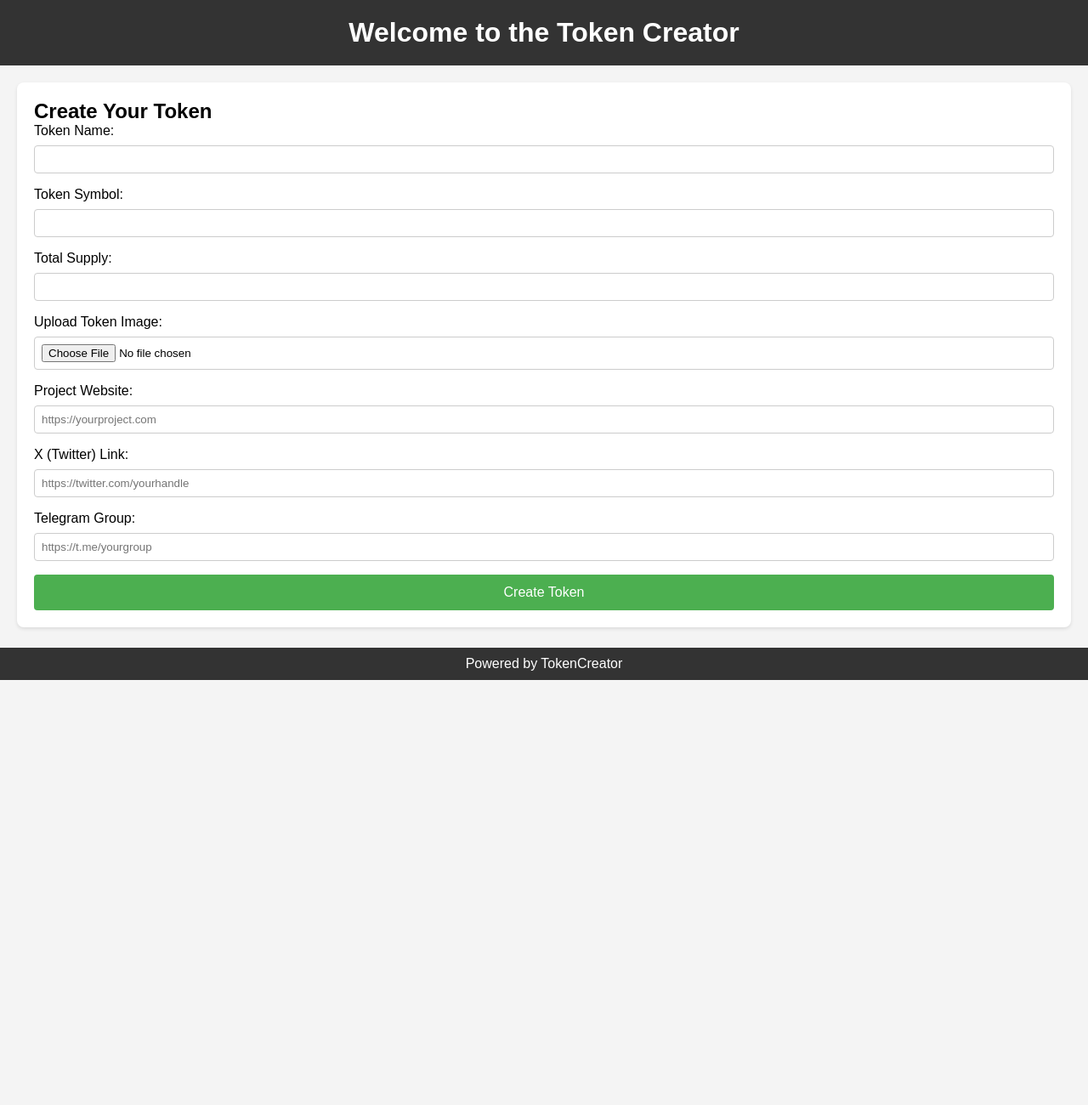
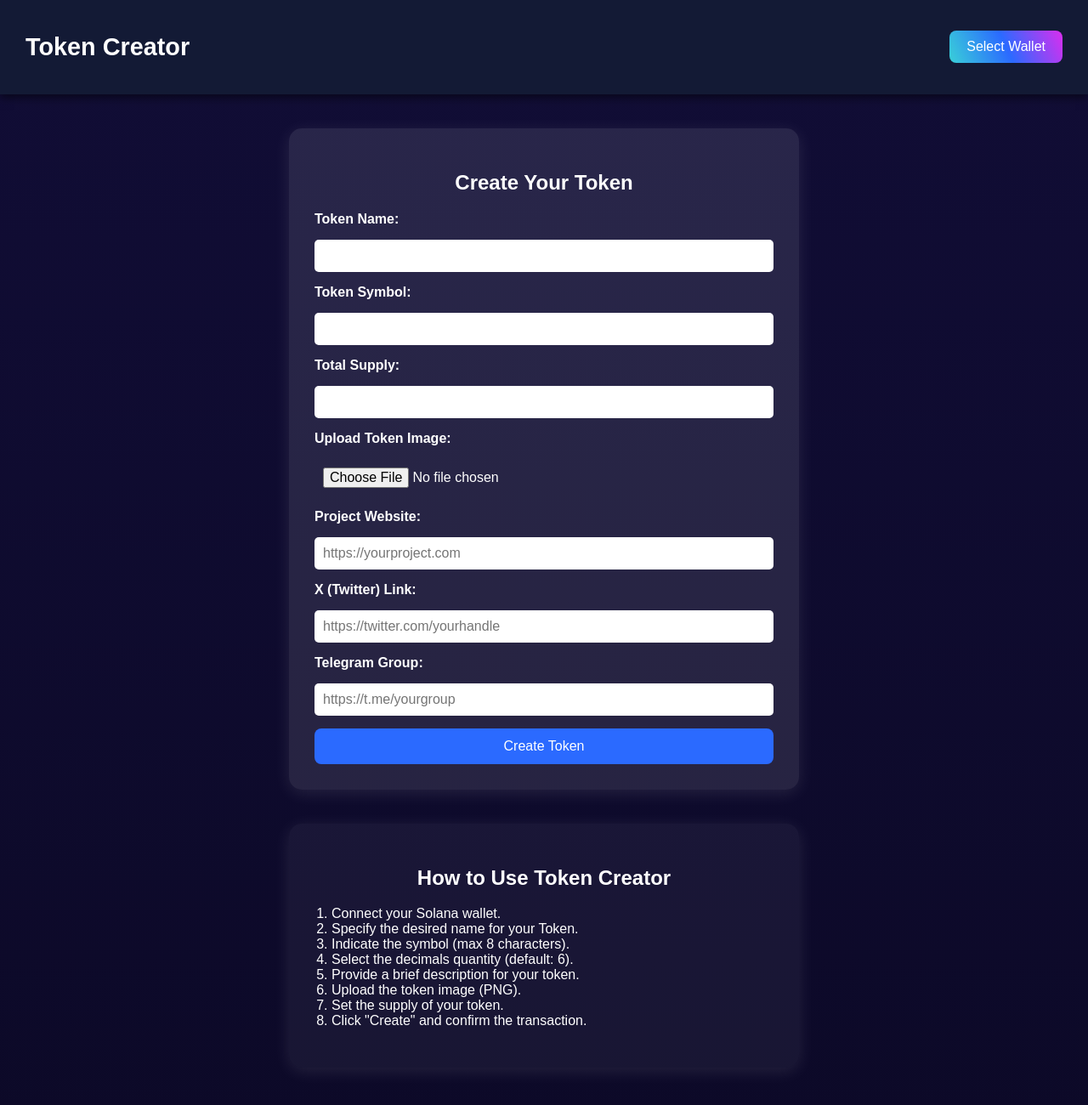
Before and after one commit to robert0525/TokenCreator, a website: page index.html in a window 1280 px wide. Shown: the top 1300 px of the page at 85% size. Before the commit the page ends 800 px from the top, so only its background shows below. Drawn offline with Linux system fonts and the light colour scheme.

Commit message:
Updated html and css

```diff
--- a/index.html
+++ b/index.html
@@ -8,13 +8,15 @@
 </head>
 <body>
     <header>
-        <h1>Welcome to the Token Creator</h1>
+        <nav class="navbar">
+            <h1>Token Creator</h1>
+            <button class="connect-wallet">Select Wallet</button>
+        </nav>
     </header>
 
-    <main>
-        <section class="token-form">
+    <main class="container">
+        <section class="form-section">
             <h2>Create Your Token</h2>
-            <!-- Add action="#" to prevent default form submission behavior -->
             <form id="create-token-form" action="#">
                 <label for="token-name">Token Name:</label>
                 <input type="text" id="token-name" name="token-name" required>
@@ -39,8 +41,20 @@
 
                 <button type="submit">Create Token</button>
             </form>
+        </section>
 
-
+        <section class="info-section">
+            <h2>How to Use Token Creator</h2>
+            <ol>
+                <li>Connect your Solana wallet.</li>
+                <li>Specify the desired name for your Token.</li>
+                <li>Indicate the symbol (max 8 characters).</li>
+                <li>Select the decimals quantity (default: 6).</li>
+                <li>Provide a brief description for your token.</li>
+                <li>Upload the token image (PNG).</li>
+                <li>Set the supply of your token.</li>
+                <li>Click "Create" and confirm the transaction.</li>
+            </ol>
         </section>
     </main>
 
--- a/styles.css
+++ b/styles.css
@@ -1,93 +1,108 @@
-/* Basic Reset */
-* {
-    margin: 0;
-    padding: 0;
-    box-sizing: border-box;
-}
-
-/* Body Styling */
+/* General Styles */
 body {
-    font-family: Arial, sans-serif;
-    background-color: #f4f4f4;
+    font-family: 'Arial', sans-serif;
+    background: linear-gradient(to bottom, #110d36, #0c0927);
+    color: #ffffff;
     margin: 0;
     padding: 0;
 }
 
-/* Header Styling */
-header {
-    background-color: #333;
-    color: #fff;
-    padding: 20px;
+/* Navbar */
+.navbar {
+    display: flex;
+    justify-content: space-between;
+    align-items: center;
+    padding: 15px 30px;
+    background: #131a35;
+    box-shadow: 0px 4px 10px rgba(0, 0, 0, 0.5);
+}
+.navbar h1 {
+    font-size: 1.8rem;
+}
+.connect-wallet {
+    background: linear-gradient(246deg, #da2eef, #2b6aff, #39d0d8);
+    border: none;
+    padding: 10px 20px;
+    border-radius: 8px;
+    font-size: 1rem;
+    color: white;
+    cursor: pointer;
+    transition: 0.3s;
+}
+.connect-wallet:hover {
+    opacity: 0.8;
+}
+
+/* Container Layout */
+.container {
+    display: flex;
+    flex-wrap: wrap;
+    justify-content: center;
+    gap: 40px;
+    padding: 40px;
+    max-width: 1200px;
+    margin: auto;
+}
+
+/* Form Section */
+.form-section {
+    background: rgba(255, 255, 255, 0.1);
+    padding: 30px;
+    border-radius: 15px;
+    width: 45%;
+    box-shadow: 0px 4px 20px rgba(255, 255, 255, 0.1);
+}
+.form-section h2 {
+    text-align: center;
+    font-size: 1.5rem;
+}
+form {
+    display: flex;
+    flex-direction: column;
+    gap: 15px;
+}
+label {
+    font-weight: bold;
+}
+input {
+    padding: 10px;
+    border-radius: 5px;
+    border: none;
+    font-size: 1rem;
+}
+button {
+    background: #2b6aff;
+    padding: 12px;
+    border: none;
+    border-radius: 8px;
+    font-size: 1rem;
+    color: white;
+    cursor: pointer;
+    transition: 0.3s;
+}
+button:hover {
+    background: #1f4db8;
+}
+
+/* Info Section */
+.info-section {
+    background: rgba(255, 255, 255, 0.05);
+    padding: 30px;
+    border-radius: 15px;
+    width: 45%;
+    box-shadow: 0px 4px 20px rgba(255, 255, 255, 0.1);
+}
+.info-section h2 {
     text-align: center;
 }
-
-/* Main Content */
-main {
-    padding: 20px;
+.info-section ol {
+    padding-left: 20px;
 }
 
-/* Token Form Styling */
-.token-form {
-    background-color: #fff;
-    padding: 20px;
-    border-radius: 8px;
-    box-shadow: 0 2px 4px rgba(0, 0, 0, 0.1);
+/* Footer */
+footer {
+    text-align: center;
+    padding: 15px;
+    background: #131a35;
+    margin-top: 30px;
 }
-
-/* Form Inputs Styling */
-.token-form label {
-    display: block;
-    margin-bottom: 8px;
-}
-
-.token-form input {
-    width: 100%;
-    padding: 8px;
-    margin-bottom: 16px;
-    border-radius: 4px;
-    border: 1px solid #ccc;
-}
-
-/* Button Styling */
-.token-form button {
-    width: 100%;
-    padding: 12px;
-    background-color: #4CAF50;
-    color: white;
-    border: none;
-    border-radius: 4px;
-    font-size: 16px;
-}
-
-/* Footer Styling */
-footer {
-    background-color: #333;
-    color: #fff;
-    text-align: center;
-    padding: 10px;
-    position: fixed;
-    bottom: 0;
-    width: 100%;
-}
-
-/* Mobile Devices (max-width: 600px) */
-@media (max-width: 600px) {
-    header {
-        padding: 15px; /* Reduce padding for smaller screens */
-    }
-
-    .token-form {
-        padding: 15px; /* Adjust form padding */
-    }
-
-    .token-form button {
-        padding: 14px; /* Make button more touch-friendly */
-    }
-}
-
-/* Tablets and Small Desktops (min-width: 601px) */
-@media (min-width: 601px) and (max-width: 1024px) {
-    .token-form {
-        padding: 25px; /* Slightly larger padding for medium screens */
-    }
-}
```
